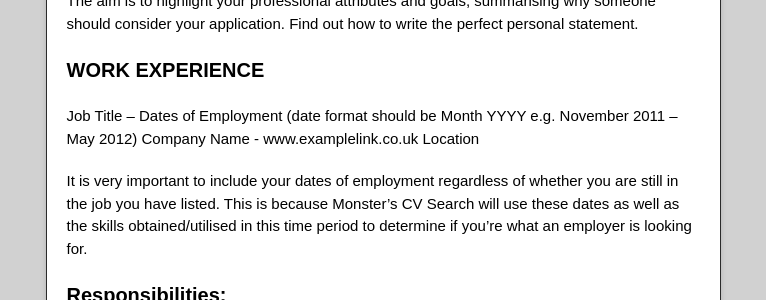
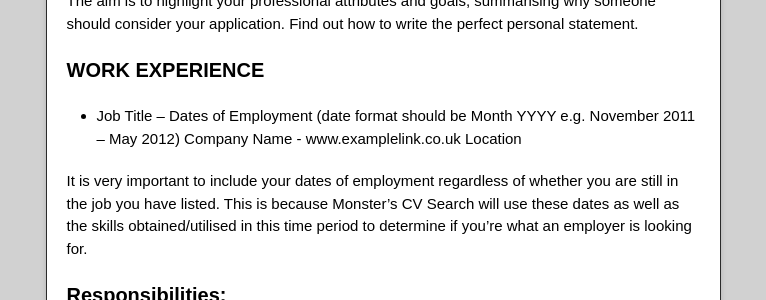
Before and after one commit to Ceirios1/Portfolio, a Jekyll site: the page built from cv.md, in a window 1280 px wide. Shown: the part 571-871 px from the top of the page, without its empty margins (257-1023 px from the left). Built offline with Jekyll 4.4.1, drawn with Linux system fonts in a browser that asks for light colours; our own code applies the rules of GitHub Pages for plain Markdown files; the repository's description, which GitHub fills in, is left out.

Commit message:
Update cv.md

```diff
--- a/cv.md
+++ b/cv.md
@@ -10,7 +10,7 @@ The aim is to highlight your professional attributes and goals, summarising why
 
 ### WORK EXPERIENCE
 
-Job Title – Dates of Employment (date format should be Month YYYY e.g. November 2011 – May 2012)
+- Job Title – Dates of Employment (date format should be Month YYYY e.g. November 2011 – May 2012)
 Company Name - www.examplelink.co.uk
 Location
 
```
